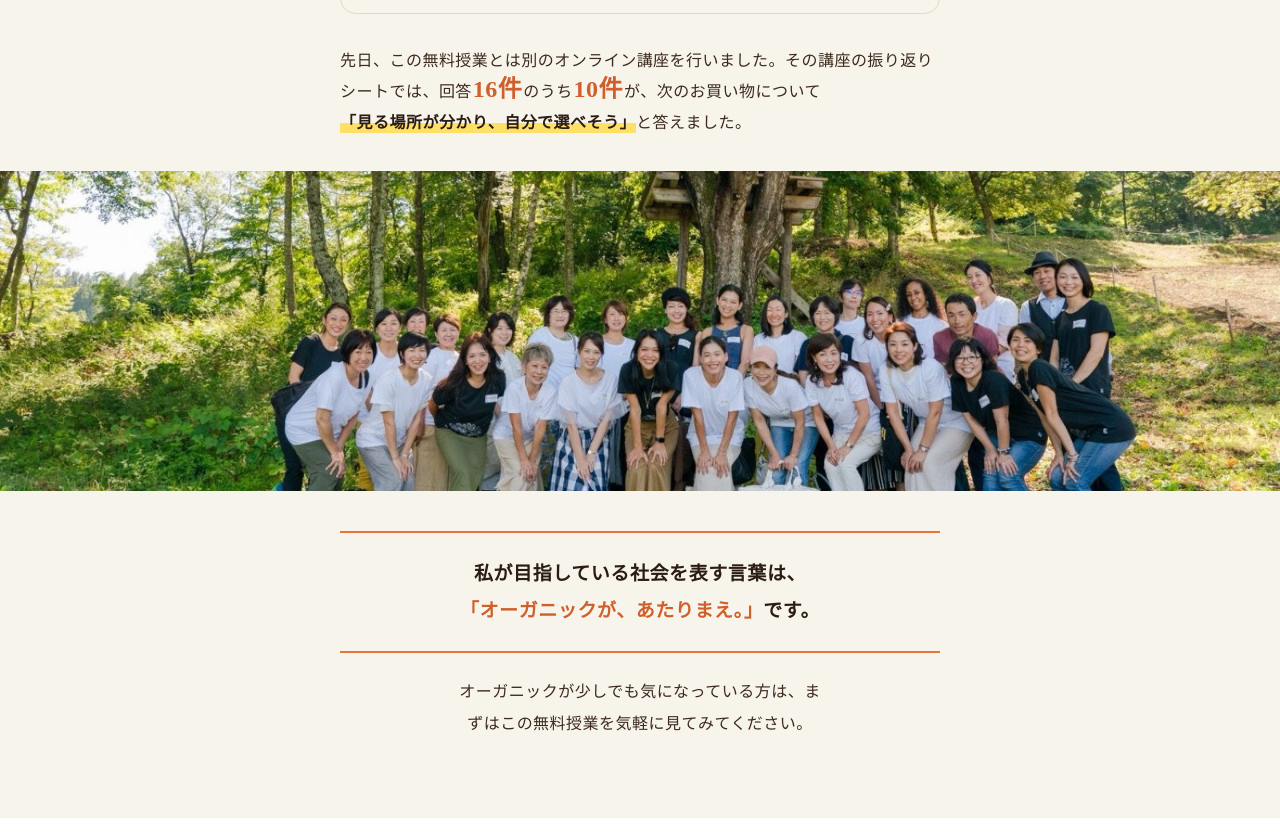
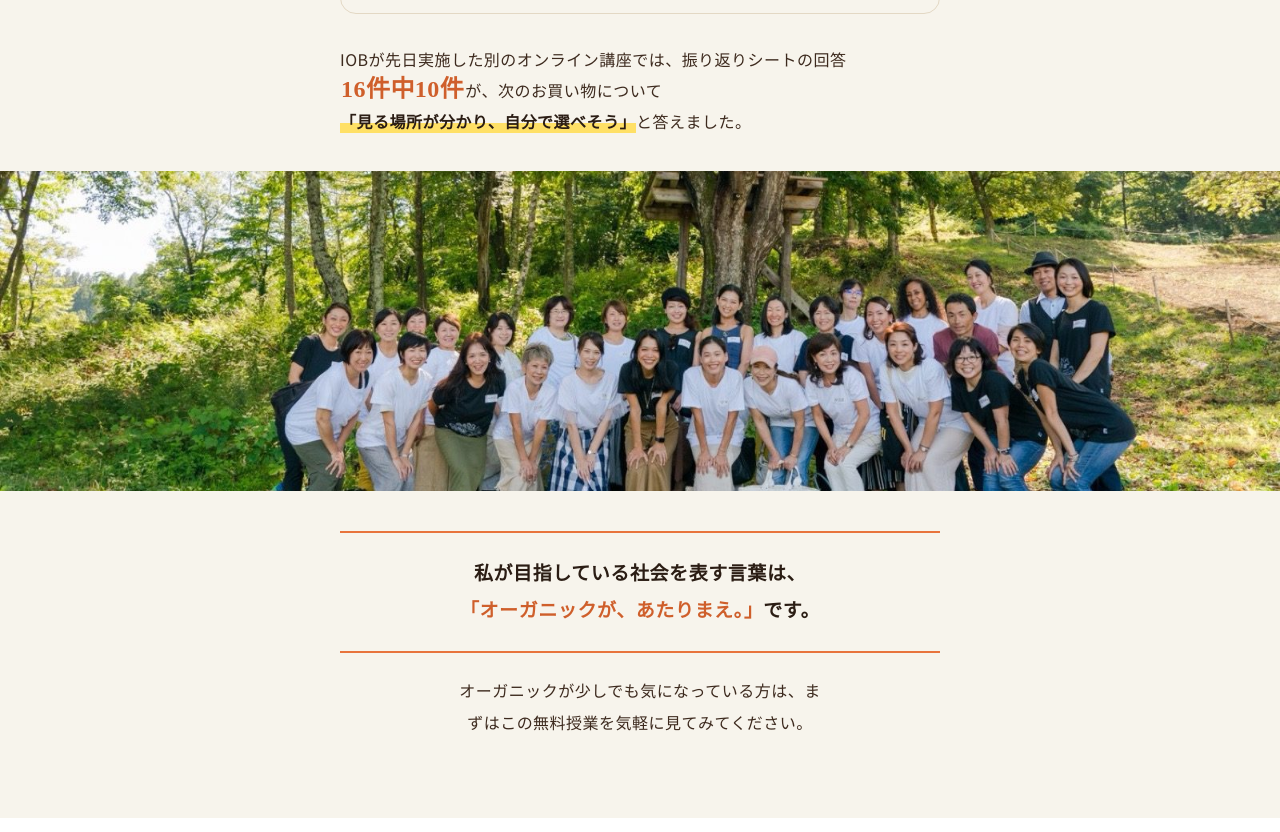
Before and after one commit to IOBSchool/organiclove, a plain HTML site: page organic-life/v3/index.html in a window 1280 px wide. Shown: the part 7854-8686 px from the top of the page. Drawn offline with Linux system fonts and the light colour scheme; no server answers.

Commit message:
organic-life v3: 振り返りシートの数字の文を1文にすっきり（横山GPT案①）
Co-Authored-By: Claude Sonnet 5.5 <noreply@anthropic.com>

```diff
--- a/organic-life/v3/index.html
+++ b/organic-life/v3/index.html
@@ -361,7 +361,7 @@ ul.chips.big p{font-size:15.5px !important}
       <li><span class="ck">✓</span><p>大手オーガニックスーパー<span class="nw">「ビオセボン」</span>の年間成長研修<span class="nw">（従業員<span class="num">300名以上</span>）を担当</span>（2026〜2027年）。</p></li>
       <li><span class="ck">✓</span><p><span class="nw">著書『社会のために生きたいあなたへ</span><br><span class="nw">オーガニック入門書』</span><span class="nw">Amazon Kindle1位獲得。</span></p></li>
     </ul>
-    <p>先日、この無料授業とは別のオンライン講座を行いました。その講座の振り返りシートでは、回答<span class="num">16件</span>のうち<span class="num">10件</span>が、<span class="nw">次のお買い物について</span><span class="hl nw">「見る場所が分かり、自分で選べそう」</span>と答えました。</p>
+    <p>IOBが先日実施した別のオンライン講座では、振り返りシートの回答<span class="num">16件中10件</span>が、<span class="nw">次のお買い物について</span><span class="hl nw">「見る場所が分かり、自分で選べそう」</span>と答えました。</p>
     <figure class="bleed mid"><img src="../../images/tour_nagano.jpg" alt="IOBの仲間たちの集合写真" loading="lazy" style="object-position:50% 78%"></figure>
     <div class="belief s"><p><span class="nw">私が目指している社会を表す言葉は、</span><br><span class="nw"><span class="o">「オーガニックが、あたりまえ。」</span>です。</span></p></div>
     <p class="c" style="margin-top:22px">オーガニックが少しでも気になっている方は、まずはこの無料授業を気軽に見てみてください。</p>
```
